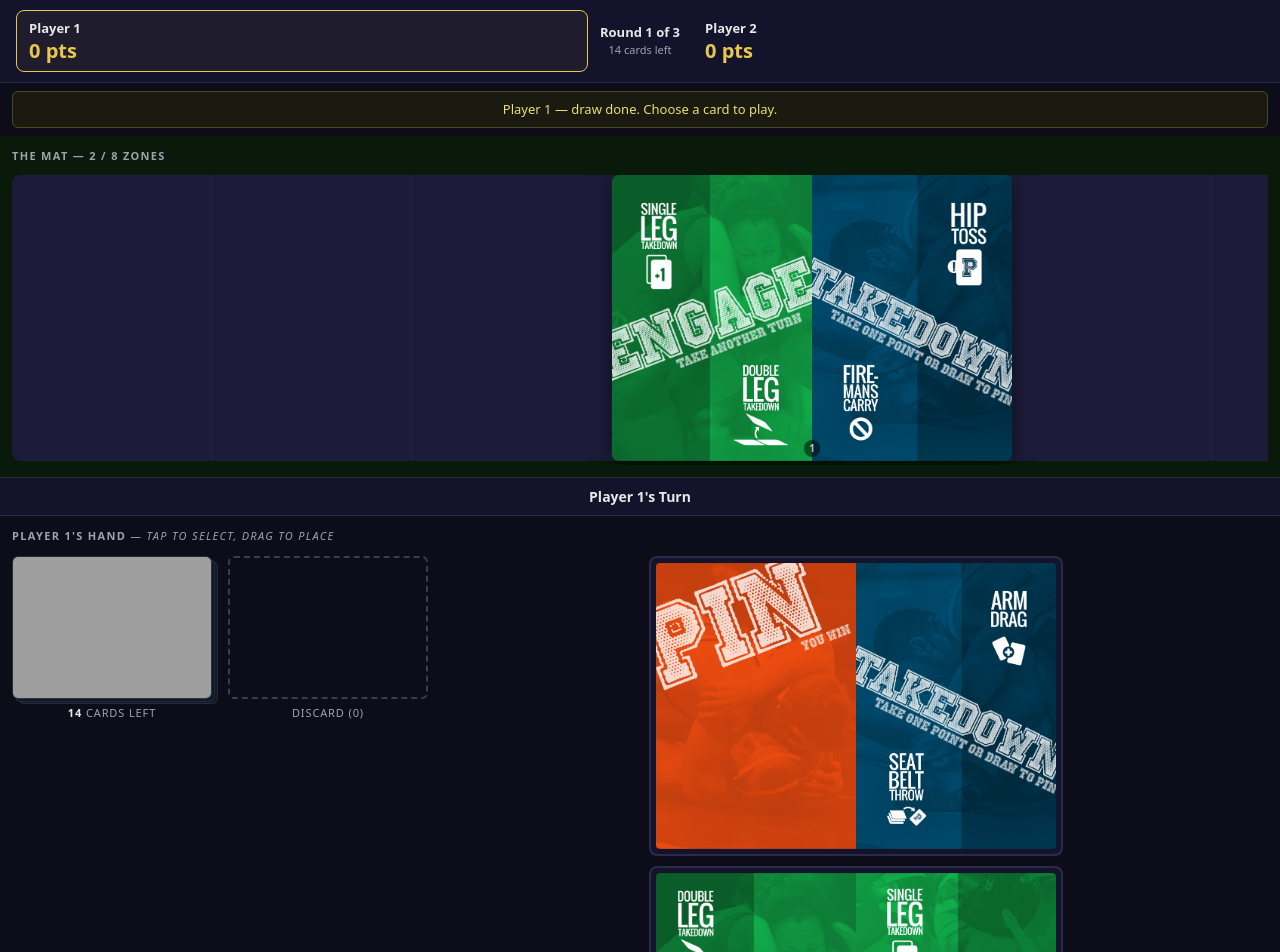
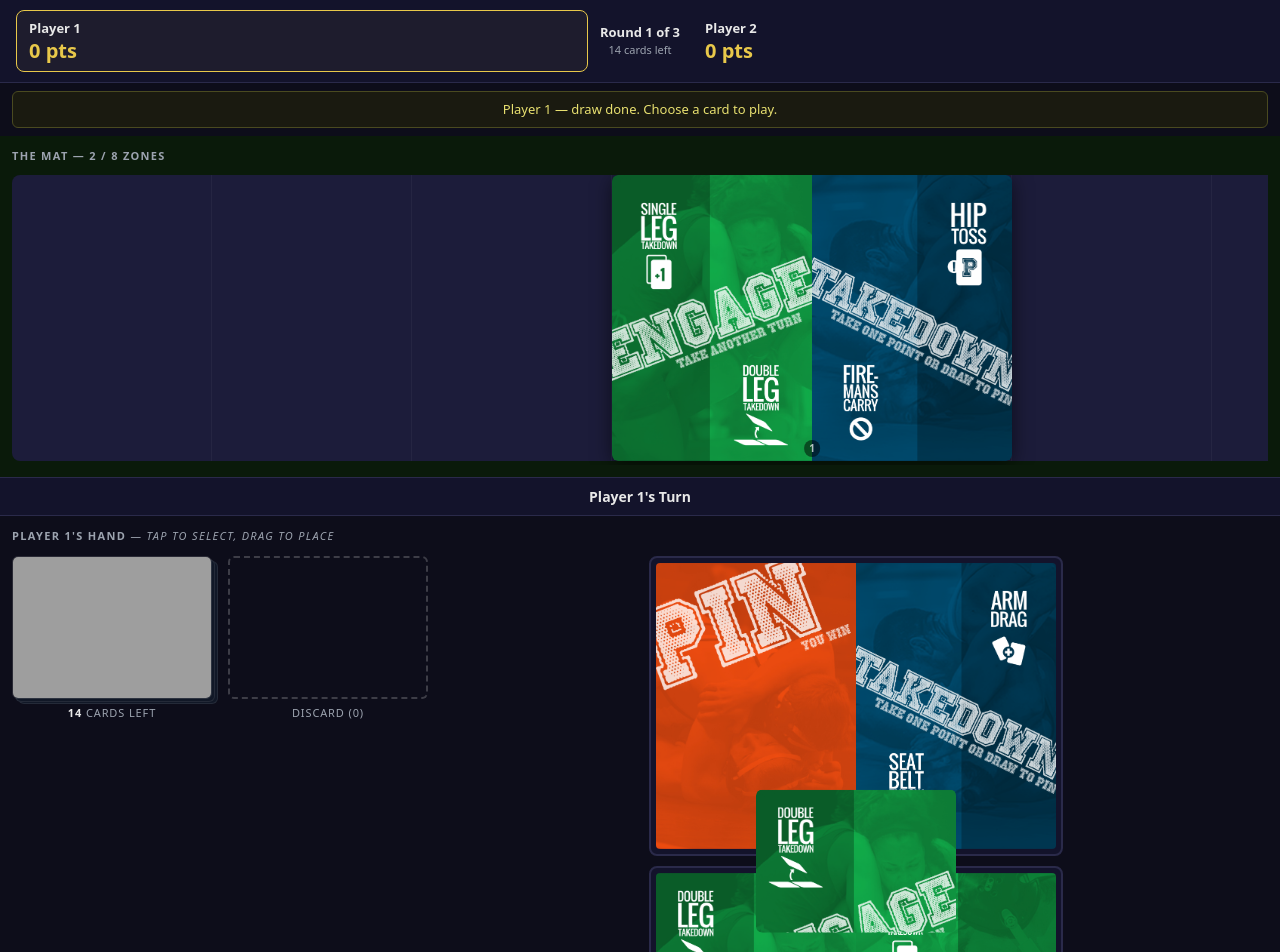
Before and after one commit to anthonypatryn/mat-headz, a React (Vite) app: page / in a window 1280 px wide. Shown: the top 952 px of the page. Built offline with nearby package versions, Linux system fonts and the light colour scheme; grey boxes are pictures that could not be loaded.

Commit message:
Add draw/return card animations

```diff
--- a/src/App.jsx
+++ b/src/App.jsx
@@ -159,6 +159,86 @@ function useCardQuadrant(card, flipped) {
   ) : null;
 
   return { tooltipPortal, handleMouseMove, handleMouseLeave };
+}
+
+// ── Draw animation ────────────────────────────────────────────────────────────
+
+function DrawAnimation({ card, fromX, fromY, toX, toY, faceUp, onDone }) {
+  const [arrived, setArrived] = useState(false);
+  const [flipped, setFlipped] = useState(faceUp); // face-up from discard stays face-up
+
+  useEffect(() => {
+    // Move to destination after one frame
+    const moveTimer = requestAnimationFrame(() => requestAnimationFrame(() => setArrived(true)));
+    // Flip face-up at 70% of 600ms = 420ms (only for deck draws)
+    let flipTimer;
+    if (!faceUp) flipTimer = setTimeout(() => setFlipped(true), 420);
+    return () => {
+      cancelAnimationFrame(moveTimer);
+      clearTimeout(flipTimer);
+    };
+  }, []);
+
+  const w = 200, h = 143;
+  const style = {
+    position: 'fixed',
+    left: arrived ? toX : fromX,
+    top: arrived ? toY : fromY,
+    width: w,
+    height: h,
+    transform: 'translate(-50%, -50%)',
+    transition: 'left 0.6s ease, top 0.6s ease',
+    zIndex: 99998,
+    pointerEvents: 'none',
+    borderRadius: 6,
+    overflow: 'hidden',
+  };
+
+  return createPortal(
+    <div style={style} onTransitionEnd={onDone}>
+      {flipped
+        ? <CardImg card={card} flipped={false} />
+        : <img src="/Cards/Back.png" alt="" style={{ width: h, height: w, position: 'absolute', top: '50%', left: '50%', transform: 'translate(-50%,-50%) rotate(-90deg)', objectFit: 'cover' }} />
+      }
+    </div>,
+    document.body
+  );
+}
+
+function ReturnAnimation({ card, fromX, fromY, toX, toY, onDone }) {
+  const [arrived, setArrived] = useState(false);
+  const [flipped, setFlipped] = useState(false); // starts face-up in hand, flips face-down at 30%
+
+  useEffect(() => {
+    const moveTimer = requestAnimationFrame(() => requestAnimationFrame(() => setArrived(true)));
+    const flipTimer = setTimeout(() => setFlipped(true), 180); // flip at 30% of 600ms
+    return () => { cancelAnimationFrame(moveTimer); clearTimeout(flipTimer); };
+  }, []);
+
+  const w = 200, h = 143;
+  const style = {
+    position: 'fixed',
+    left: arrived ? toX : fromX,
+    top: arrived ? toY : fromY,
+    width: w,
+    height: h,
+    transform: 'translate(-50%, -50%)',
+    transition: 'left 0.6s ease, top 0.6s ease',
+    zIndex: 99998,
+    pointerEvents: 'none',
+    borderRadius: 6,
+    overflow: 'hidden',
+  };
+
+  return createPortal(
+    <div style={style} onTransitionEnd={onDone}>
+      {flipped
+        ? <img src="/Cards/Back.png" alt="" style={{ width: h, height: w, position: 'absolute', top: '50%', left: '50%', transform: 'translate(-50%,-50%) rotate(-90deg)', objectFit: 'cover' }} />
+        : <CardImg card={card} flipped={false} />
+      }
+    </div>,
+    document.body
+  );
 }
 
 // ── Mat card image — absolutely positioned by zoneOffset in the 8-zone grid ──
@@ -724,7 +804,7 @@ function GameBoard({ G, actions }) {
   const [dragState, setDragState] = useState(null);
   const matRef = useRef(null);
 
-  // ── Draw animation: fire when phase transitions to 'playing' ─────────────
+  // ── Drawn card flash animation ────────────────────────────────────────────
   const prevPhaseRef = useRef(G.phase);
   const [drawnCardIdx, setDrawnCardIdx] = useState(null);
 
@@ -738,6 +818,47 @@ function GameBoard({ G, actions }) {
       return () => clearTimeout(t);
     }
   }, [G.phase, G.currentPlayer]);
+
+  // ── Draw / return animations ──────────────────────────────────────────────
+  const [drawAnim, setDrawAnim] = useState(null);
+  const [returnAnim, setReturnAnim] = useState(null);
+  const prevDrawSignalId = useRef(null);
+  const prevReturnSignalId = useRef(null);
+
+  useEffect(() => {
+    if (!G.drawSignal || G.drawSignal.id === prevDrawSignalId.current) return;
+    prevDrawSignalId.current = G.drawSignal.id;
+    const src = G.drawSignal.source === 'discard' ? document.querySelector('.deck-pile + .deck-pile') : document.querySelector('.deck-pile');
+    const dest = document.querySelector('.hand-cards');
+    if (!src || !dest) return;
+    const srcRect = src.getBoundingClientRect();
+    const destRect = dest.getBoundingClientRect();
+    setDrawAnim({
+      card: G.drawSignal.card,
+      faceUp: G.drawSignal.source === 'discard',
+      fromX: srcRect.left + srcRect.width / 2,
+      fromY: srcRect.top + srcRect.height / 2,
+      toX: destRect.left + destRect.width / 2,
+      toY: destRect.top + destRect.height / 2,
+    });
+  }, [G.drawSignal]);
+
+  useEffect(() => {
+    if (!G.returnSignal || G.returnSignal.id === prevReturnSignalId.current) return;
+    prevReturnSignalId.current = G.returnSignal.id;
+    const dest = document.querySelector('.deck-pile');
+    const src = document.querySelector('.hand-cards');
+    if (!src || !dest) return;
+    const srcRect = src.getBoundingClientRect();
+    const destRect = dest.getBoundingClientRect();
+    setReturnAnim({
+      card: G.returnSignal.card,
+      fromX: srcRect.left + srcRect.width / 2,
+      fromY: srcRect.top + srcRect.height / 2,
+      toX: destRect.left + destRect.width / 2,
+      toY: destRect.top + destRect.height / 2,
+    });
+  }, [G.returnSignal]);
 
   const handlePlacedCardMouseDown = (e) => {
     if (phase !== 'placed' || !G.pendingPlacement) return;
@@ -899,6 +1020,33 @@ function GameBoard({ G, actions }) {
           <CardImg card={dragState.card} flipped={dragState.flipped} />
         </div>
       )}
+
+      {/* Draw animation */}
+      {drawAnim && (
+        <DrawAnimation
+          key={G.drawSignal?.id}
+          card={drawAnim.card}
+          fromX={drawAnim.fromX}
+          fromY={drawAnim.fromY}
+          toX={drawAnim.toX}
+          toY={drawAnim.toY}
+          faceUp={drawAnim.faceUp}
+          onDone={() => setDrawAnim(null)}
+        />
+      )}
+
+      {/* Return-to-deck animation */}
+      {returnAnim && (
+        <ReturnAnimation
+          key={G.returnSignal?.id}
+          card={returnAnim.card}
+          fromX={returnAnim.fromX}
+          fromY={returnAnim.fromY}
+          toX={returnAnim.toX}
+          toY={returnAnim.toY}
+          onDone={() => setReturnAnim(null)}
+        />
+      )}
     </div>
   );
 }
--- a/src/hooks/useGame.js
+++ b/src/hooks/useGame.js
@@ -32,6 +32,8 @@ function fresh() {
     hipTossDrawn: null,     // card drawn by Hip Toss awaiting decision
     message: '',
     pendingPlacement: null,  // { prevMat, prevMatSpan, prevPlayers, newMat, newSpan, newPlayers, placement, placed }
+    drawSignal: null,        // { card, source: 'deck'|'discard', id } — triggers draw animation
+    returnSignal: null,      // { card, id } — triggers return-to-deck animation
   };
 }
 
@@ -85,6 +87,7 @@ export function useGame() {
         deck: newDeck,
         selectedIdx: null,
         flipped: false,
+        drawSignal: { card: drawn, source: 'deck', id: uid() },
         message: `${players[currentPlayer].name} — draw done. Choose a card to play.`,
       };
     });
@@ -520,6 +523,7 @@ export function useGame() {
             flags: { ...flags, isBonus: true },
             selectedIdx: null,
             flipped: false,
+            drawSignal: { card: drawn, source: 'deck', id: uid() },
             message: `${p.name} — ENGAGE! Take another turn.`,
           };
         }
@@ -654,6 +658,7 @@ export function useGame() {
               ...prev,
               players: newPlayers,
               deck: newDeck,
+              drawSignal: { card: drawn, source: 'deck', id: uid() },
               pending: { type: 'LOCK_UP_CHOOSE', drawnCard: drawn },
               _actionQueue,
               phase: 'action',
@@ -702,7 +707,7 @@ export function useGame() {
             if (deck.length === 0) return handleRoundEnd(prev);
             const newDeck = [...deck];
             const drawnCard = newDeck.pop();
-            return { ...prev, deck: newDeck, pending: { type: 'HIP_TOSS_DECIDE', drawnCard }, _actionQueue, phase: 'action' };
+            return { ...prev, deck: newDeck, drawSignal: { card: drawnCard, source: 'deck', id: uid() }, pending: { type: 'HIP_TOSS_DECIDE', drawnCard }, _actionQueue, phase: 'action' };
           }
 
           if (action === 'SEATBELT_THROW') {
@@ -745,7 +750,7 @@ export function useGame() {
             i === currentPlayer ? { ...p2, hand: newHand } : p2
           );
           const newDeck = [handCard, ...deck];
-          return nextAction2({ ...prev, players: newPlayers, deck: newDeck, pending: null });
+          return nextAction2({ ...prev, players: newPlayers, deck: newDeck, pending: null, returnSignal: { card: handCard, id: uid() } });
         }
 
         case 'DOUBLE_LEG_CHOOSE': {
@@ -787,7 +792,7 @@ export function useGame() {
               score: scoreCard ? p2.score + 1 : p2.score,
             };
           });
-          return passTo(opponent, { ...prev, players: newPlayers, deck: postDeck, mat: newMat, pending: null, _actionQueue: [] });
+          return passTo(opponent, { ...prev, players: newPlayers, deck: postDeck, mat: newMat, pending: null, _actionQueue: [], drawSignal: { card: drawn, source: 'deck', id: uid() } });
         }
 
         case 'HIP_TOSS_DECIDE': {
```
